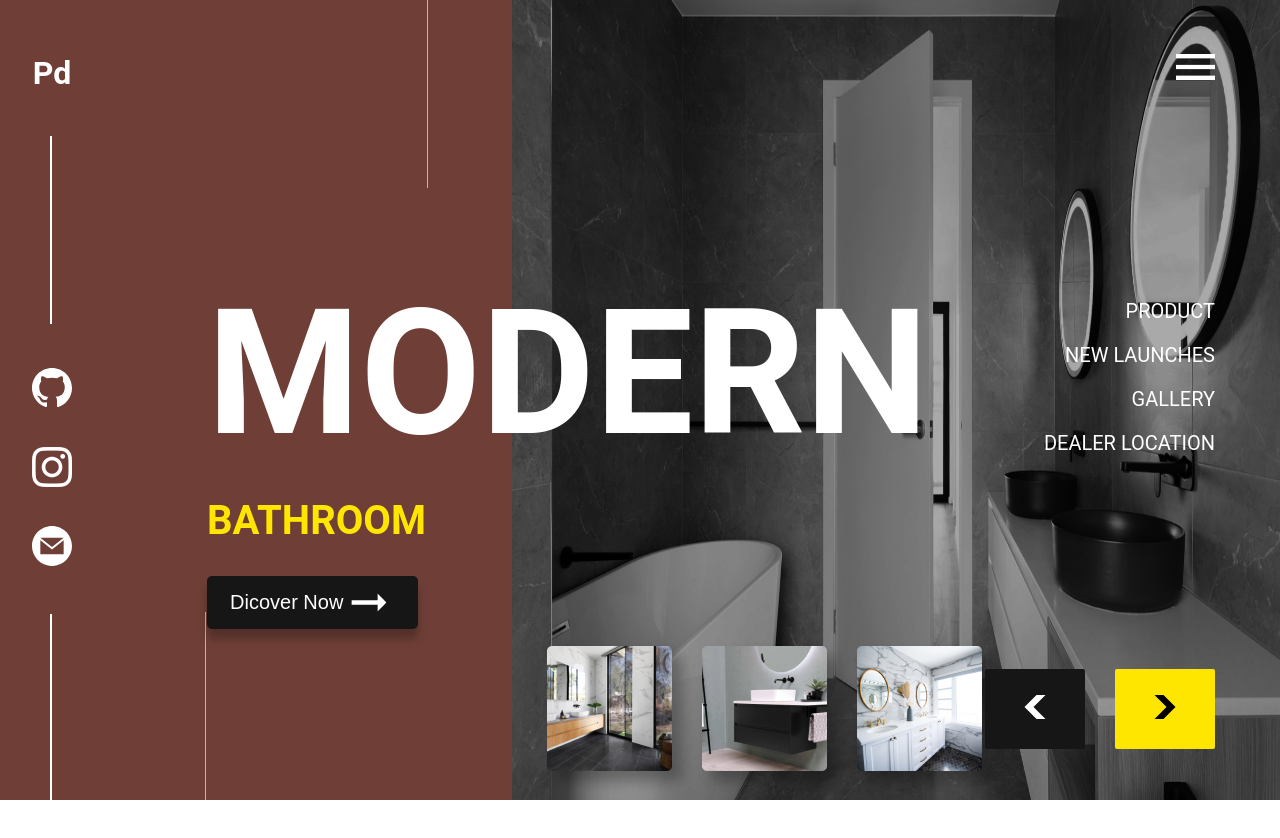
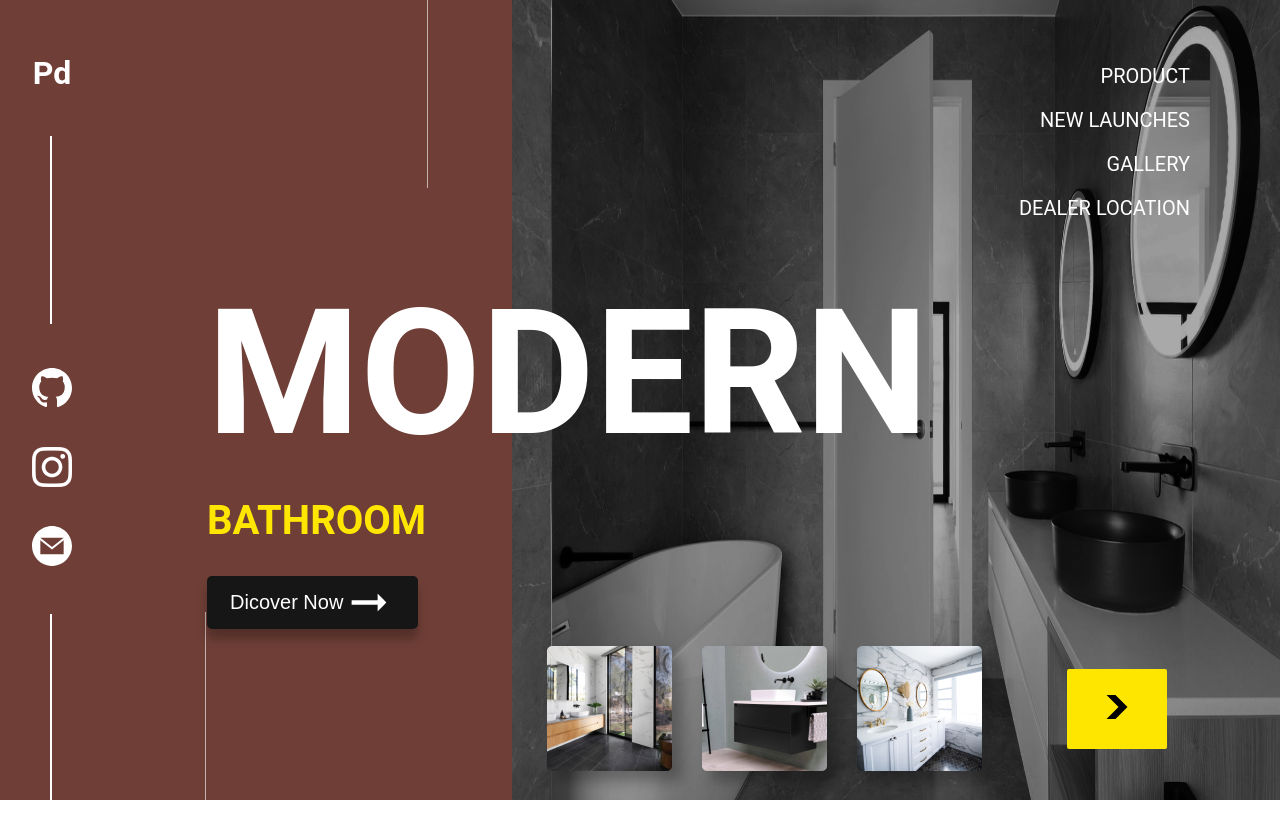
Before and after one commit to Muhammadrizo14/modernbathroom, a React (Vite) app: page / in a window 1280 px wide. Shown: the top 838 px of the page. Built offline with nearby package versions, Linux system fonts and the light colour scheme.

Commit message:
addanimationtoslider

```diff
--- a/src/App.jsx
+++ b/src/App.jsx
@@ -8,9 +8,10 @@ import slide1 from './assets/img/slides/pic1.png'
 import slide2 from './assets/img/slides/pic2.png'
 import slide3 from './assets/img/slides/pic3.png'
 import {useGSAP} from "@gsap/react";
-import {useRef, useState} from "react";
+import {useEffect, useRef, useState} from "react";
 import {gsap} from "gsap";
 import {TextPlugin} from "gsap/dist/TextPlugin";
+
 gsap.registerPlugin(TextPlugin);
 
 
@@ -23,35 +24,78 @@ import bg4 from './assets/img/bg3.png'
 function App() {
   const container = useRef()
   const tl = useRef()
+  const tl2 = useRef()
   const title = useRef()
 
-  const [backGround, setBg] = useState([bg1, bg2, bg3, bg4])
+  const [backGround, setBg] = useState([
+    {
+      id: 0,
+      image: bg1,
+      active: 'active'
+
+    }, {
+      id: 1,
+      image: bg2,
+      active: ''
+    }, {
+      id: 2,
+      image: bg3,
+      active: ''
+    }, {
+      id: 3,
+      image: bg4,
+      active: ''
+    }
+  ])
   const [counter, setCounter] = useState(0)
 
 
-  const nextBg = (op)=> {
-    console.log(counter + 1 + ' counter')
-    if (op === 'next') setCounter(prev => prev+1)
-    if (counter+1 === backGround.length) {
-      console.log(setCounter(0))
-    }
+  const nextBg = () => {
+
+    if (counter + 1 === backGround.length) {
+      tl.current = gsap
+        .timeline()
+        .to(`.bathroom${backGround[counter].id}`, {x: '-100%', opacity: 0, ease: 'power4.inOut', duration: .7})
+        .fromTo(`.bathroom${backGround[0].id}`, {x: '-100%', opacity: 0,}, {
+          x: 0,
+          ease: 'power4.inOut',
+          opacity: 1,
+          duration: .7
+        }, '-=.6')
+
+      backGround[0].active = 'active'
+      backGround[counter].active = ''
+      setCounter(0)
+    } else {
+      console.log(2)
+      backGround[counter + 1].active = 'active'
+      backGround[counter].active = ''
+      setCounter(prev => prev + 1)
+      tl.current = gsap
+        .timeline()
+        .to(`.bathroom${backGround[counter].id}`, {x: '-100%', opacity: 0, ease: 'power4.inOut', duration: .7})
+        .fromTo(`.bathroom${backGround[counter + 1].id}`, {x: '-100%', opacity: 0,}, {
+          x: 0,
+          duration: .7,
+          ease: 'power4.inOut',
+          opacity: 1
+        }, '-=.6')
 
 
-    if (op === 'prev') {
-      if(counter > 0) {
-        setCounter(prev => prev-1)
-      }
     }
-
   }
 
+  useEffect(() => {
 
+
+    backGround[0].active = 'active'
+  }, []);
 
 
   useGSAP(() => {
-
     tl.current = gsap
       .timeline()
+
       .fromTo('.line-main', {height: 0}, {height: 188, ease: 'power2.out', duration: 1.5})
       .to(title.current, {duration: 2, text: "MODERN"})
       .fromTo('.content-info-subtitle', {
@@ -61,6 +105,12 @@ function App() {
         y: 0,
         opacity: 1
       }, '-=1')
+      .fromTo(`.bathroom${backGround[0].id}`, {x: '-100%', opacity: 0,}, {
+        x: 0,
+        ease: 'power4.inOut',
+        opacity: 1,
+        duration: .7
+      }, '-=3')
       .fromTo('.content-info-button', {
         y: 100,
         opacity: 0
@@ -84,15 +134,16 @@ function App() {
         opacity: 1,
         stagger: 0.5,
       }, '-=2')
-      .fromTo('.arrows .arrow', {
+      .fromTo('.arrow__wrap', {
         y: 100,
         opacity: 0
       }, {
         y: 0,
         opacity: 1,
-        stagger: 0.5,
+        stagger: .6
       }, '-=2')
   }, {scope: container})
+
 
   return (
     <div className='wrap'>
@@ -101,7 +152,7 @@ function App() {
         <main className='content'>
           <div className="content-info">
             <h1 className='content-info-title' ref={title}></h1>
-            <h3 className='content-info-subtitle' >BATHROOM</h3>
+            <h3 className='content-info-subtitle'>BATHROOM</h3>
             <button className='content-info-button'>
               Dicover Now
               <img src={arrowRight} alt=""/>
@@ -116,31 +167,37 @@ function App() {
           <div className="bg-image">
             <div className='right-content'>
               <div className="slider-slides">
-                <img src={slide1}  alt=""/>
+                <img src={slide1} alt=""/>
                 <img src={slide2} alt=""/>
                 <img src={slide3} alt=""/>
               </div>
               <div className="right-content-menu">
-                <div className="burger">
-                  <img src={burgerMenu} alt=""/>
-                </div>
+                {/*<div className="burger">*/}
+                {/*  <img src={burgerMenu} alt=""/>*/}
+                {/*</div>*/}
                 <ul className='right-content-list'>
-                  <li>PRODUCT</li>
-                  <li>NEW LAUNCHES</li>
-                  <li>GALLERY</li>
-                  <li>DEALER LOCATION</li>
+                  <li>PRODUCT <div className='circle'/></li>
+                  <li>NEW LAUNCHES <div className='circle'/></li>
+                  <li>GALLERY <div className='circle'/></li>
+                  <li>DEALER LOCATION <div className='circle'/></li>
                 </ul>
                 <div className="arrows">
-                  <div className={`${counter === 0 ? 'disable' : 'able'} arrow`} onClick={()=> nextBg('prev')}>
-                    <svg className='arrow' xmlns="http://www.w3.org/2000/svg" width="24" height="24" viewBox="0 0 24 24"><path d="M10.477 0h-8.977l12.024 12-12.024 12h8.977l12.023-12z"/></svg>
-                  </div>
-                  <div className={`${counter >= backGround.length ? 'disable' : 'able'}  arrow`}  onClick={()=> nextBg('next')}>
-                    <svg className='arrow' xmlns="http://www.w3.org/2000/svg" width="24" height="24" viewBox="0 0 24 24"><path d="M10.477 0h-8.977l12.024 12-12.024 12h8.977l12.023-12z"/></svg>
+                  <div className={`${counter >= backGround.length ? 'disable' : 'able'}  arrow  arrow__wrap`}
+                       onClick={() => nextBg()}>
+                    <svg className='arrow' xmlns="http://www.w3.org/2000/svg" width="24" height="24"
+                         viewBox="0 0 24 24">
+                      <path d="M10.477 0h-8.977l12.024 12-12.024 12h8.977l12.023-12z"/>
+                    </svg>
                   </div>
                 </div>
               </div>
             </div>
-            <img src={backGround[counter]} className='bathroom' alt=""/>
+            <div className="bathroom-list">
+              {backGround.map(bg => (
+                <img key={bg.id} src={bg.image}
+                     className={`bathroom bathroom${bg.id} ${bg.active}`} alt=""/>
+              ))}
+            </div>
           </div>
         </div>
       </div>
--- a/src/App.scss
+++ b/src/App.scss
@@ -56,12 +56,24 @@
       width: 60%;
       height: 100vh;
       background: #000;
+      overflow: hidden;
 
+
+      .bathroom-list {
         .bathroom {
           position: absolute;
+          height: 100%;
+          width: 0;
+
+        }
+
+
+        .active {
           width: 100%;
-        height: 100%;
         }
+
+      }
+
       .right-content {
         position: absolute;
         width: 100%;
@@ -91,9 +103,9 @@
           .right-content-list {
             display: flex;
             flex-direction: column;
-            gap: 20px;
             overflow: hidden;
             li {
+              padding: 10px 0;
               cursor: pointer;
               font-size: 20px;
               list-style: none;
@@ -101,7 +113,14 @@
               align-items: center;
               justify-content: right;
               &:hover {
-                &::after {
+                .circle {
+                  opacity: 1;
+                }
+              }
+              .circle {
+                transition: all 0.8s linear;
+
+                opacity: 0;
                 margin-left: 10px;
                 display: block;
                 content: '';
@@ -109,7 +128,6 @@
                 height: 15px;
                 background: #fff;
                 border-radius: 100%;
-                }
               }
             }
           }
@@ -123,11 +141,7 @@
               border-radius: 2px;
               padding: 13px 19px;
               cursor: pointer;
-              &:nth-child(1) {
-                svg {
-                  transform: rotate(180deg);
-                }
-              }
+
             }
             .disable {
               background: #161616;
@@ -142,6 +156,7 @@
               }
             }
           }
+
         }
       }
     }
```
Lines whose indentation alone changed are shown as unchanged.
